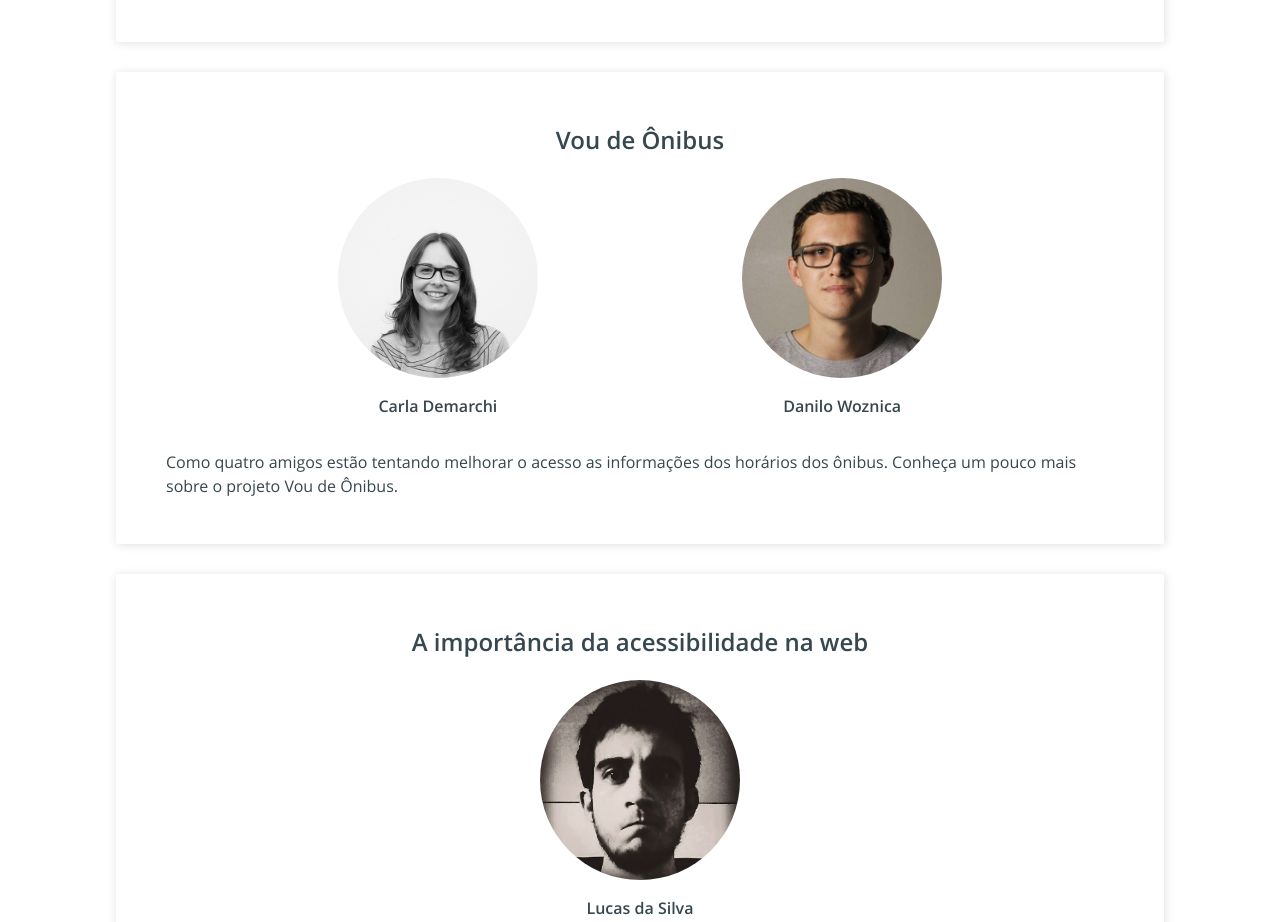
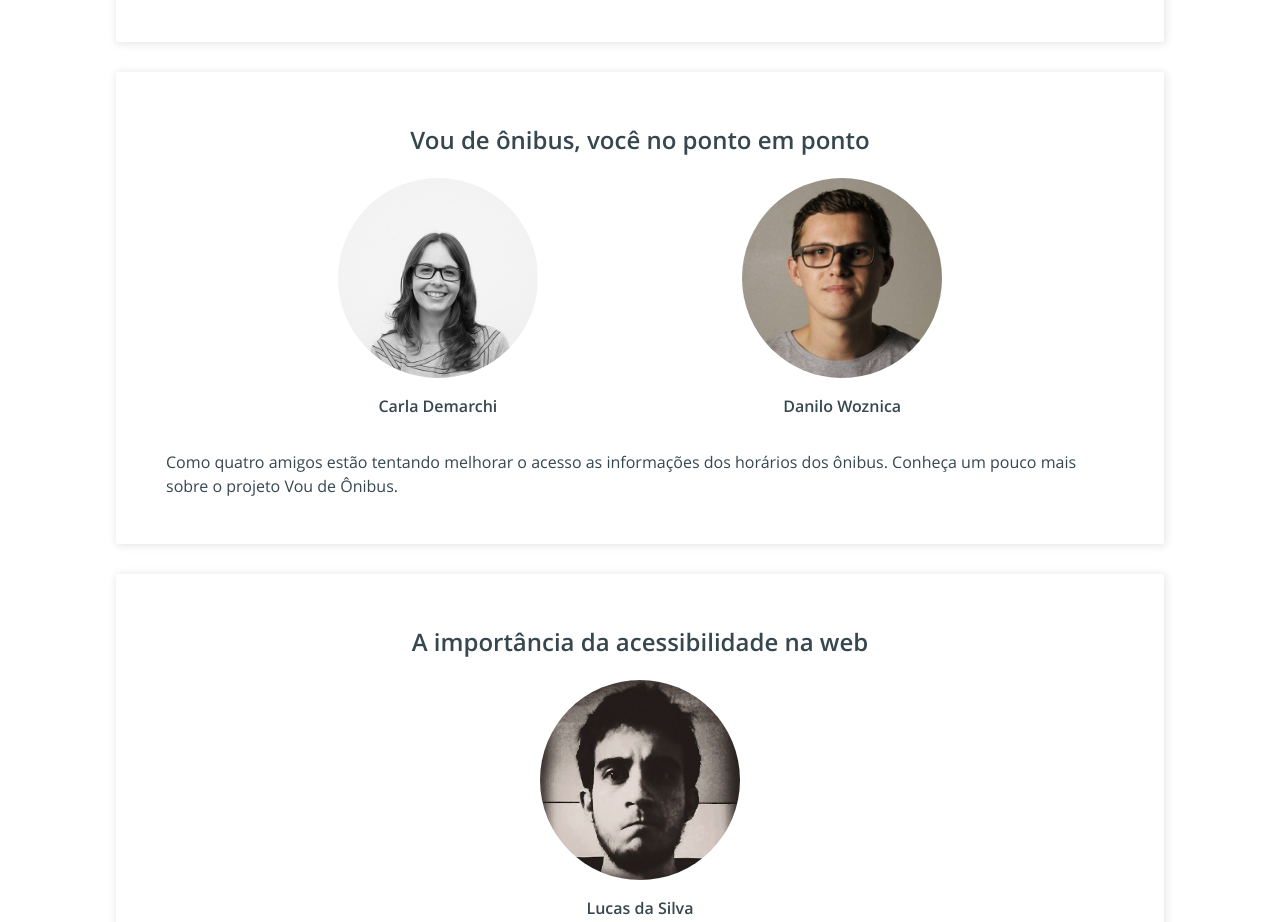
Before and after one commit to gdgjs/gdgjs.github.io, a website: page evento/index.html in a window 1280 px wide. Shown: the part 1460-2382 px from the top of the page. Drawn offline with Linux system fonts and the light colour scheme.

Commit message:
Update vdb title

```diff
--- a/evento/index.html
+++ b/evento/index.html
@@ -33,7 +33,7 @@
         <p>Você já xingou um site por ele ser lento e demorar para carregar 100%? Entenda o motivo dos sites serem lentos e como melhorar a performace na web através de algumas práticas.</p>
       </div>
       <div class="talk-block">
-        <h2 class="talk-title">Vou de Ônibus</h2>
+        <h2 class="talk-title">Vou de ônibus, você no ponto em ponto</h2>
         <div class="the-speaker">
           <picture class="speaker-picture speaker-picture__double">
             <img src="src/img/carla.jpg" alt="Carla Demarchi">
```
